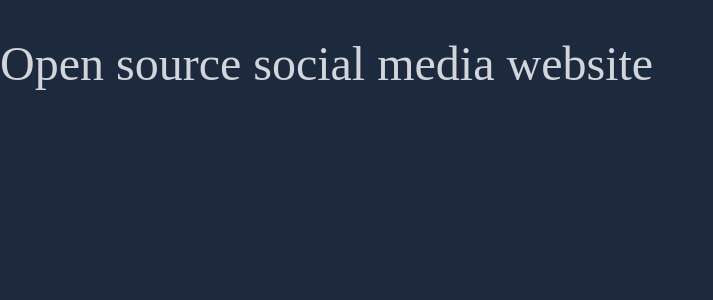
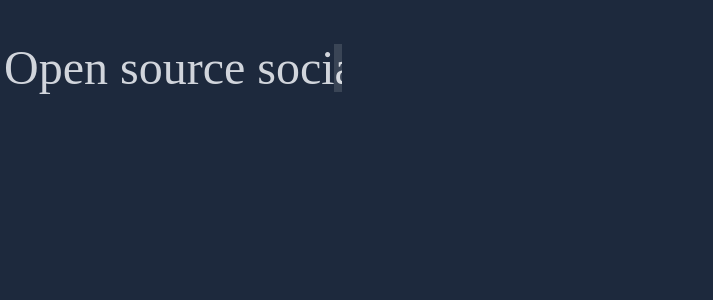
Before and after one commit to EltonRexha/Echoed-Frontend, a React (Vite) app: page / in a window 1280 px wide. Shown: the top 300 px of the page, without its empty margins (0-713 px from the left). Built offline with nearby package versions, Linux system fonts and the light colour scheme.

Commit message:
Add typeAnimationWrapper and wrap our header into it

```diff
--- /dev/null
+++ b/src/components/TypeAnimationWrapper.tsx
@@ -0,0 +1,66 @@
+import { animationControls, motion } from 'framer-motion';
+import { ReactNode } from 'react';
+
+interface props {
+  children: ReactNode;
+  /** A duration of how long will the animation run */
+  duration: number;
+}
+
+function TypeAnimationWrapper({ children, duration }: props): JSX.Element {
+  const moveLeftToRight = {
+    animation: {
+      transform: 'translateX(1000px)',
+      transition: {
+        duration: duration,
+        ease: 'linear',
+        repeat: Infinity,
+      },
+    },
+  };
+
+  const blink = {
+    initial: {
+      opacity: 0,
+    },
+    animation: {
+      transform: 'translateX(1000px)',
+      opacity: 1,
+      transition: {
+        transform: {
+          duration: duration,
+          ease: 'linear',
+          repeat: Infinity,
+        },
+        opacity: {
+          duration: duration / 25,
+          ease: 'easeInOut',
+          repeat: Infinity,
+        },
+      },
+    },
+  };
+
+  return (
+    <div className="relative p-1 overflow-hidden inline-block">
+      {/* Hide the rest of the white "blinker" to make it look like a blinker */}
+      <motion.div
+        variants={moveLeftToRight}
+        animate="animation"
+        className="absolute bg-slate-800 left-3 top-0 right-0 bottom-0 z-50"
+      ></motion.div>
+      {/* Blinker */}
+      <div className="relative inline-block z-10">
+        <motion.div
+          variants={blink}
+          animate="animation"
+          initial="initial"
+          className="absolute inline-block bg-white z-50 left-0 right-0 top-0 bottom-0"
+        ></motion.div>
+        {children}
+      </div>
+    </div>
+  );
+}
+
+export default TypeAnimationWrapper;
--- a/src/pages/GettingStartedPage.tsx
+++ b/src/pages/GettingStartedPage.tsx
@@ -1,3 +1,4 @@
+import TypeAnimationWrapper from '@/components/TypeAnimationWrapper';
 import CycleHeader from '@/components/ui/CycleHeader';
 import Nav from '@/components/ui/Nav';
 
@@ -5,7 +6,12 @@ function GettingStartedPage(): JSX.Element {
   return (
     <div>
       <Nav />
-      <CycleHeader content={['Welcome to Echoed', 'Open source social media website']} delay={2000} />
+      <TypeAnimationWrapper duration={6}>
+        <CycleHeader
+          content={['Welcome to Echoed', 'Open source social media website']}
+          delay={6000}
+        />
+      </TypeAnimationWrapper>
     </div>
   );
 }
```
